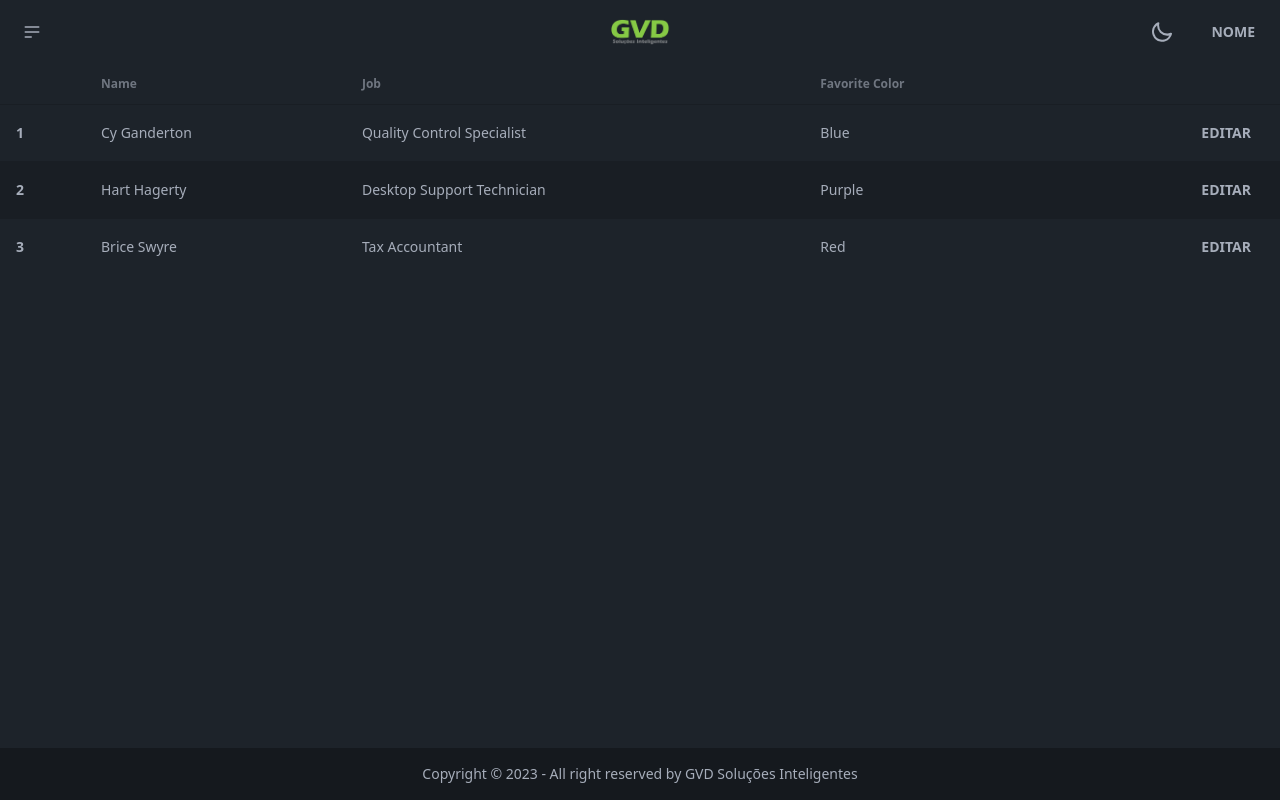
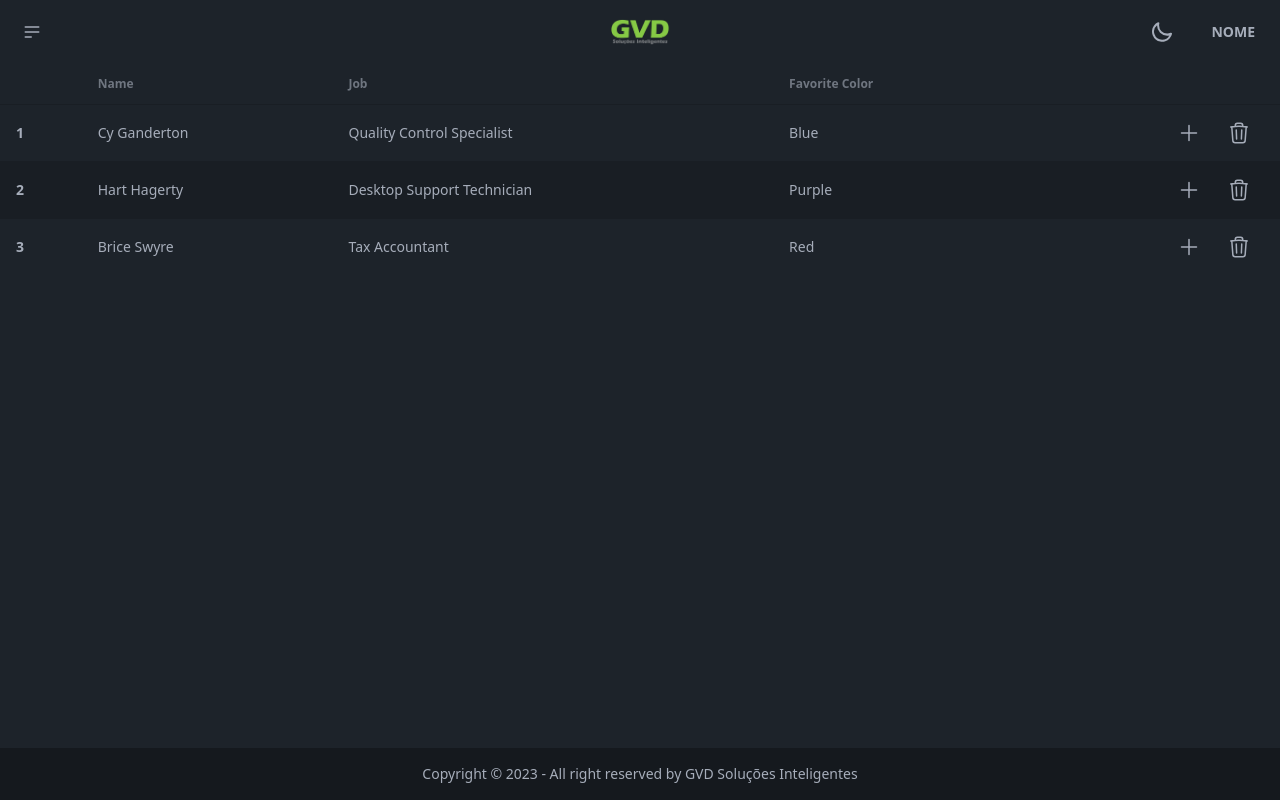
Before and after one commit to amandacarvalheirobarbosa/example-nextjs, a Next.js app: page /usuarios in a window 1280 px wide. Built offline with nearby package versions, Linux system fonts and the light colour scheme.

Commit message:
alteração botão fechar modal, add e edit

```diff
--- a/src/app/usuarios/components/ModalUser.tsx
+++ b/src/app/usuarios/components/ModalUser.tsx
@@ -4,16 +4,29 @@ declare const window: any;
 export default function ModalUser() {
   return(
     <>
-    <button className="btn btn-ghost btn-sm" onClick={()=>window.modalUser.showModal()}>Editar</button>
+    <button className="btn btn-ghost btn-sm" onClick={()=>window.modalUser.showModal()}>
+      <svg xmlns="http://www.w3.org/2000/svg" fill="none" viewBox="0 0 24 24" stroke-width="1.5" stroke="currentColor" className="w-6 h-6">
+        <path stroke-linecap="round" stroke-linejoin="round" d="M12 4.5v15m7.5-7.5h-15" />
+      </svg>
+    </button>
+    <button className="btn btn-ghost btn-sm" onClick={()=>window.modalUser.showModal()}>
+    <svg xmlns="http://www.w3.org/2000/svg" fill="none" viewBox="0 0 24 24" stroke-width="1.5" stroke="currentColor" className="w-6 h-6">
+      <path stroke-linecap="round" stroke-linejoin="round" d="M14.74 9l-.346 9m-4.788 0L9.26 9m9.968-3.21c.342.052.682.107 1.022.166m-1.022-.165L18.16 19.673a2.25 2.25 0 01-2.244 2.077H8.084a2.25 2.25 0 01-2.244-2.077L4.772 5.79m14.456 0a48.108 48.108 0 00-3.478-.397m-12 .562c.34-.059.68-.114 1.022-.165m0 0a48.11 48.11 0 013.478-.397m7.5 0v-.916c0-1.18-.91-2.164-2.09-2.201a51.964 51.964 0 00-3.32 0c-1.18.037-2.09 1.022-2.09 2.201v.916m7.5 0a48.667 48.667 0 00-7.5 0" />
+    </svg>
+    </button>
     <div className="flex flex-col">
       <dialog id="modalUser" className="modal">
         <form method="dialog" className="modal-box">
           <div className="flex flex-col py-3 px-2 w-full justify-center">
-            <button className="btn btn-sm btn-circle btn-ghost absolute right-2 top-2">✕</button>
+            <button className="btn btn-sm btn-circle btn-ghost absolute right-2 top-2">
+              <svg xmlns="http://www.w3.org/2000/svg" fill="none" viewBox="0 0 24 24" stroke-width="1.5" stroke="currentColor" className="w-6 h-6">
+                <path stroke-linecap="round" stroke-linejoin="round" d="M6 18L18 6M6 6l12 12" />
+              </svg>
+            </button>
             <h3 className="py-3" style={{
                 fontSize: '25px',
                 fontWeight: 'bold',
-              }}>Editar Usuário</h3>
+              }}>Usuário</h3>
 
             <label className="py-3" style={{
                 fontSize: "18px",
--- a/src/app/usuarios/page.tsx
+++ b/src/app/usuarios/page.tsx
@@ -18,24 +18,45 @@ export default function Usuarios() {
           </tr>
         </thead>
         <tbody>
+
           <tr>
             <th>1</th>
             <td>Cy Ganderton</td>
             <td>Quality Control Specialist</td>
             <td>Blue</td>
             <th className="flex flex-row w-auto justify-end">
-              <button className="btn btn-ghost btn-sm" onClick={()=>window.modalUser.showModal()}>Editar</button>
+              <button className="btn btn-ghost btn-sm" onClick={()=>window.modalUser.showModal()}>
+                <svg xmlns="http://www.w3.org/2000/svg" fill="none" viewBox="0 0 24 24" stroke-width="1.5" stroke="currentColor" className="w-6 h-6">
+                  <path stroke-linecap="round" stroke-linejoin="round" d="M12 4.5v15m7.5-7.5h-15" />
+                </svg>
+              </button>
+              <button className="btn btn-ghost btn-sm" onClick={()=>window.modalUser.showModal()}>
+              <svg xmlns="http://www.w3.org/2000/svg" fill="none" viewBox="0 0 24 24" stroke-width="1.5" stroke="currentColor" className="w-6 h-6">
+                <path stroke-linecap="round" stroke-linejoin="round" d="M14.74 9l-.346 9m-4.788 0L9.26 9m9.968-3.21c.342.052.682.107 1.022.166m-1.022-.165L18.16 19.673a2.25 2.25 0 01-2.244 2.077H8.084a2.25 2.25 0 01-2.244-2.077L4.772 5.79m14.456 0a48.108 48.108 0 00-3.478-.397m-12 .562c.34-.059.68-.114 1.022-.165m0 0a48.11 48.11 0 013.478-.397m7.5 0v-.916c0-1.18-.91-2.164-2.09-2.201a51.964 51.964 0 00-3.32 0c-1.18.037-2.09 1.022-2.09 2.201v.916m7.5 0a48.667 48.667 0 00-7.5 0" />
+              </svg>
+              </button>
             </th>
           </tr>
+
           <tr>
             <th>2</th>
             <td>Hart Hagerty</td>
             <td>Desktop Support Technician</td>
             <td>Purple</td>
             <th className="flex flex-row w-auto justify-end">
-              <button className="btn btn-ghost btn-sm" onClick={()=>window.modalUser.showModal()}>Editar</button>
+              <button className="btn btn-ghost btn-sm" onClick={()=>window.modalUser.showModal()}>
+                <svg xmlns="http://www.w3.org/2000/svg" fill="none" viewBox="0 0 24 24" stroke-width="1.5" stroke="currentColor" className="w-6 h-6">
+                  <path stroke-linecap="round" stroke-linejoin="round" d="M12 4.5v15m7.5-7.5h-15" />
+                </svg>
+              </button>
+              <button className="btn btn-ghost btn-sm" onClick={()=>window.modalUser.showModal()}>
+              <svg xmlns="http://www.w3.org/2000/svg" fill="none" viewBox="0 0 24 24" stroke-width="1.5" stroke="currentColor" className="w-6 h-6">
+                <path stroke-linecap="round" stroke-linejoin="round" d="M14.74 9l-.346 9m-4.788 0L9.26 9m9.968-3.21c.342.052.682.107 1.022.166m-1.022-.165L18.16 19.673a2.25 2.25 0 01-2.244 2.077H8.084a2.25 2.25 0 01-2.244-2.077L4.772 5.79m14.456 0a48.108 48.108 0 00-3.478-.397m-12 .562c.34-.059.68-.114 1.022-.165m0 0a48.11 48.11 0 013.478-.397m7.5 0v-.916c0-1.18-.91-2.164-2.09-2.201a51.964 51.964 0 00-3.32 0c-1.18.037-2.09 1.022-2.09 2.201v.916m7.5 0a48.667 48.667 0 00-7.5 0" />
+              </svg>
+              </button>
             </th>
           </tr>
+
           <tr>
             <th>3</th>
             <td>Brice Swyre</td>
@@ -45,6 +66,7 @@ export default function Usuarios() {
               <ModalUser />
             </th>
           </tr>
+
         </tbody>
       </table>
     </div>
--- a/src/components/ModalPassword.tsx
+++ b/src/components/ModalPassword.tsx
@@ -8,7 +8,11 @@ export default function ModalPassword() {
         <dialog id="modalPassword" className="modal">
           <form method="dialog" className="modal-box">
             <div className="flex flex-col py-3 px-2 w-full justify-center">
-              <button className="btn btn-sm btn-circle btn-ghost absolute right-2 top-2">✕</button>
+              <button className="btn btn-sm btn-circle btn-ghost absolute right-2 top-2">
+                <svg xmlns="http://www.w3.org/2000/svg" fill="none" viewBox="0 0 24 24" stroke-width="1.5" stroke="currentColor" className="w-6 h-6">
+                  <path stroke-linecap="round" stroke-linejoin="round" d="M6 18L18 6M6 6l12 12" />
+                </svg>
+              </button>
               <h3 className="py-2" style={{
                 fontSize: '25px',
                 fontWeight: 'bold',
```
